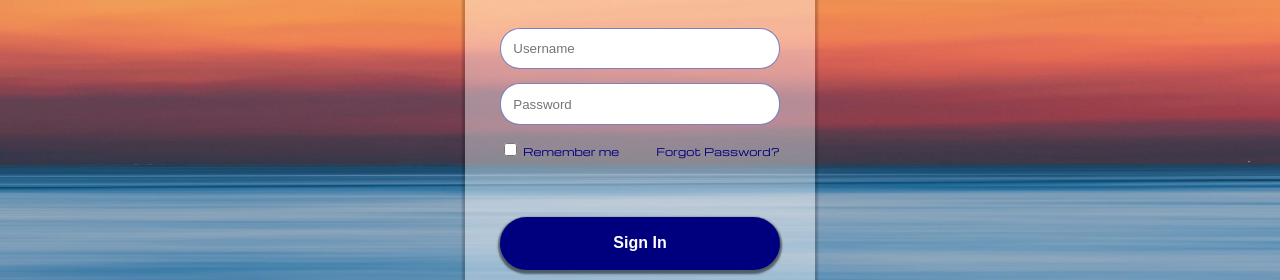
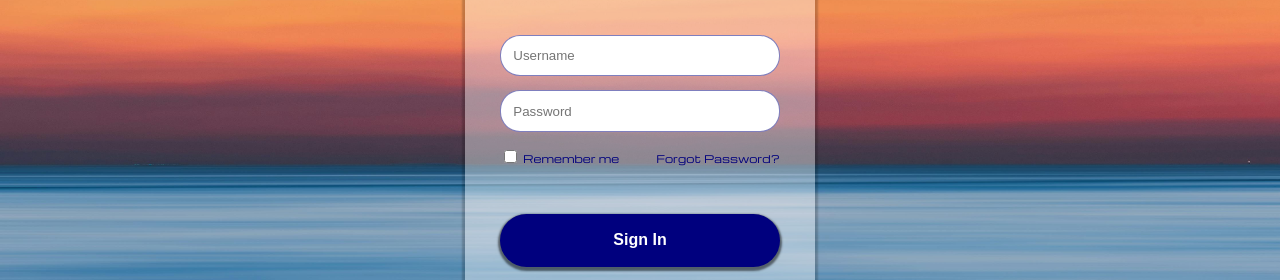
Before and after one commit to apalet/andree-palet-login-ui-project, a plain HTML site: page index.html in a window 1280 px wide. Shown: the part 260-540 px from the top of the page. Drawn offline with nearby package versions, Linux system fonts and the light colour scheme; a web font is replaced by a local one.

```diff
--- a/styles.css
+++ b/styles.css
@@ -16,6 +16,7 @@
     border-radius: 20px;
     width: 90%;
     max-width: 350px;
+    min-width: 180px;
     max-height: 600px;
     box-shadow: 0px 2px 2px 3px rgba(0, 0, 0, 0.2);
 
@@ -87,8 +88,8 @@
     padding: 5%;
     color: white;
     font-size: medium;
-    margin-top: 50px;
-    margin-bottom: 20px;
+    margin-top: 2.5em;
+    margin-bottom: 1em;
     box-shadow: 0px 2px 2px 2px rgba(0, 0, 0, 0.5);
     transition: background-color 1s ease, box-shadow 1s ease;
 }
```
